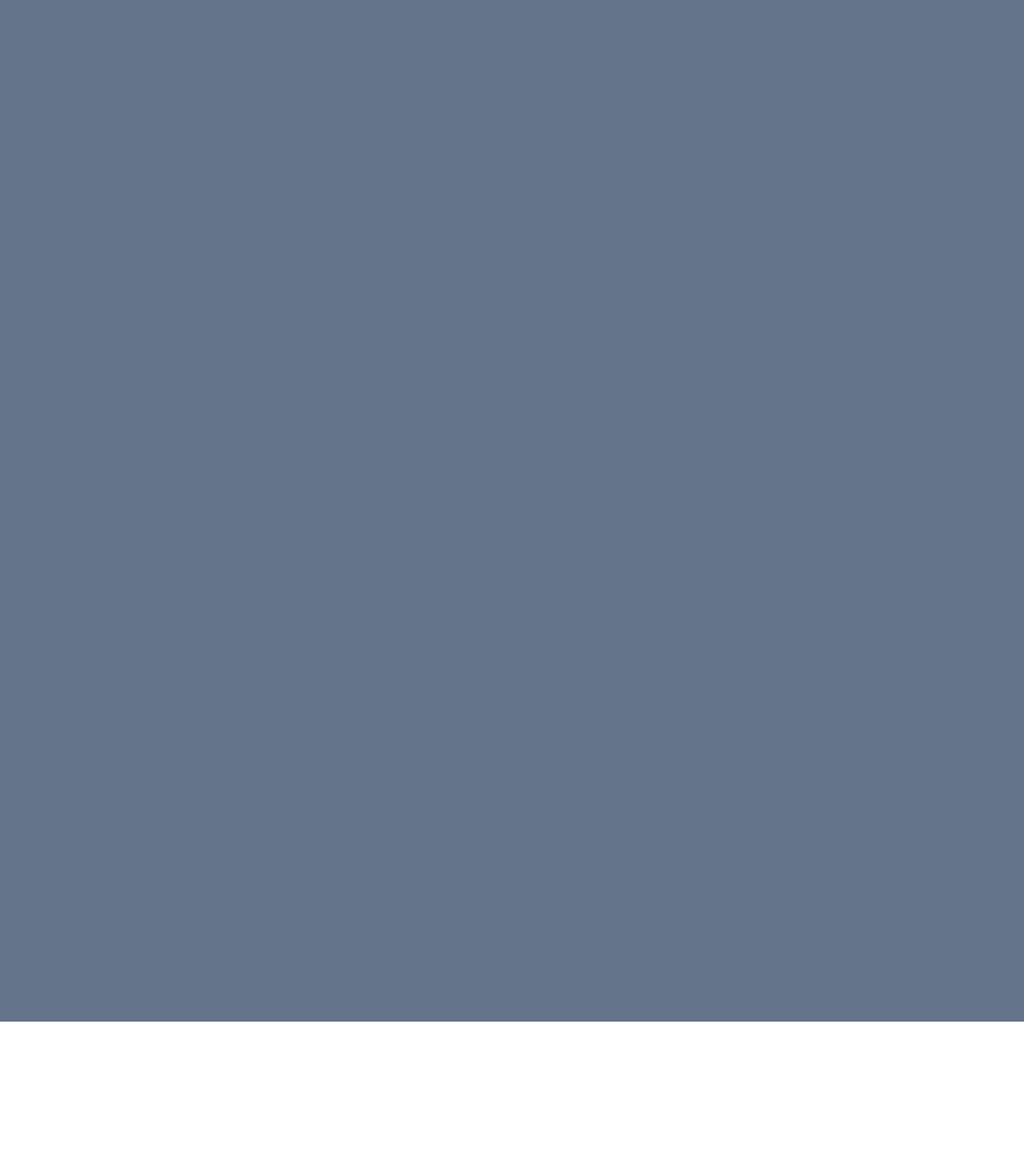
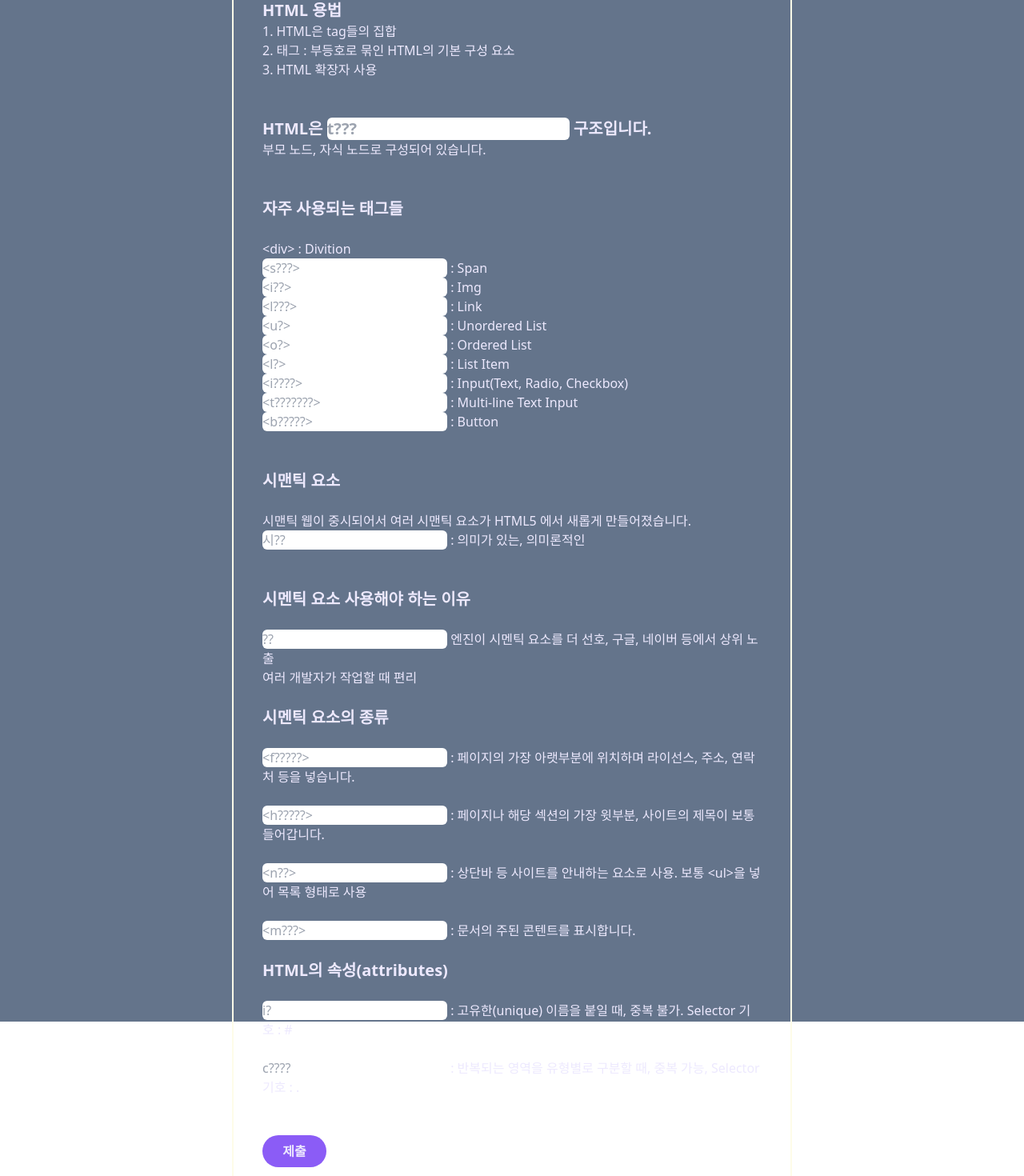
Before and after one commit to haileyport/fill-the-blank-react, a React (Create React App) app: page /html in a window 1280 px wide. Shown: the part 323-1793 px from the top of the page at 80% size. Before the commit the page ends 1600 px from the top, so only its background shows below. Built offline with nearby package versions, Linux system fonts and the light colour scheme.

Commit message:
feat: HTML 페이지 구현

```diff
--- a/src/data/dummyData.js
+++ b/src/data/dummyData.js
@@ -4,6 +4,26 @@ export const data = {
   },
   meta: {
     brainstrom: "브레인스톰",
+  },
+  html: {
+    tree: "트리",
+    span: "<span>",
+    img: "<img>",
+    a: "<a>",
+    ul: "<ul>",
+    ol: "<ol>",
+    li: "<li>",
+    input: "<input>",
+    textarea: "<textarea>",
+    button: "<button>",
+    semantic: "시맨틱",
+    search: "검색",
+    footer: "<footer>",
+    header: "<header>",
+    nav: "<nav>",
+    main: "<main>",
+    id: "id",
+    class: "class",
   },
   css: {
     flex: "flex",
--- a/src/pages/Html.js
+++ b/src/pages/Html.js
@@ -1,11 +1,155 @@
-import React from "react";
+import React, { useState } from "react";
+import Layout from "./Layout";
+import { data } from "./../data/dummyData";
 
-const Html = () => {
+const HtmlContents = () => {
+  const [text, setText] = useState({});
+  const [newCss, setNewCss] = useState({});
+
+  const textHandler = (e) => {
+    changeText(e.target.id, e.target.value);
+  };
+
+  const changeText = (key, val) => {
+    setText((cur) => {
+      let condition = { ...cur };
+      condition[key] = val;
+      return condition;
+    });
+  };
+
+  const changeCss = (key, val) => {
+    setNewCss((cur) => {
+      let condition = { ...cur };
+      condition[key] = val;
+      return condition;
+    });
+  };
+
+  const answerHandler = (e) => {
+    e.preventDefault();
+    for (let key in data.css) {
+      if (key === text[key]) {
+        changeCss(key, `bg-green-100`);
+      } else {
+        changeCss(key, `bg-red-100`);
+        changeText(key, "");
+      }
+    }
+  };
+
+  const inputContents = (name, place) => {
+    return (
+      <input
+        id={name}
+        type="text"
+        placeholder={place}
+        value={text[name] || ""}
+        onChange={textHandler}
+        className={newCss.name}
+      />
+    );
+  };
+
   return (
     <>
-      <div></div>
+      <span className="text-xl font-bold">HTML</span>
+      <br />
+      <span>웹 페이지의 틀을 만드는 마크업 언어</span>
+      <br />
+      <br />
+      <span className="text-xl font-bold">HTML 용법</span>
+      <span>1. HTML은 tag들의 집합</span>
+      <span>2. 태그 : 부등호로 묶인 HTML의 기본 구성 요소</span>
+      <span>3. HTML 확장자 사용</span>
+      <br />
+      <br />
+      <span className="text-xl font-bold">
+        HTML은{"\n"}
+        {inputContents("tree", "t???")}
+        {"\n"}구조입니다.
+      </span>
+      <span>부모 노드, 자식 노드로 구성되어 있습니다.</span>
+      <br />
+      <br />
+      <span className="text-xl font-bold">자주 사용되는 태그들</span>
+      <br />
+      <span>{`<div> : Divition`}</span>
+      <span>{inputContents("span", "<s???>")} : Span</span>
+      <span>{inputContents("img", "<i??>")} : Img</span>
+      <span>{inputContents("link", "<l???>")} : Link</span>
+      <span>{inputContents("ul", "<u?>")} : Unordered List</span>
+      <span>{inputContents("ol", "<o?>")} : Ordered List</span>
+      <span>{inputContents("li", "<l?>")} : List Item</span>
+      <span>
+        {inputContents("input", "<i????>")} : Input(Text, Radio, Checkbox)
+      </span>
+      <span>
+        {inputContents("textarea", "<t???????>")} : Multi-line Text Input
+      </span>
+      <span>{inputContents("button", "<b?????>")} : Button</span>
+      <br />
+      <br />
+      <span className="text-xl font-bold">시맨틱 요소</span>
+      <br />
+      <span>
+        시맨틱 웹이 중시되어서 여러 시맨틱 요소가 HTML5 에서 새롭게
+        만들어졌습니다.
+      </span>
+      <span>{inputContents("semantic", "시??")} : 의미가 있는, 의미론적인</span>
+      <br />
+      <br />
+      <span className="text-xl font-bold">시멘틱 요소 사용해야 하는 이유</span>
+      <br />
+      <span>
+        {inputContents("search", "??")} 엔진이 시멘틱 요소를 더 선호, 구글,
+        네이버 등에서 상위 노출
+      </span>
+      <span>여러 개발자가 작업할 때 편리</span>
+      <br />
+      <span className="text-xl font-bold">시멘틱 요소의 종류</span>
+      <br />
+      <span>
+        {inputContents("footer", "<f?????>")} : 페이지의 가장 아랫부분에
+        위치하며 라이선스, 주소, 연락처 등을 넣습니다.
+      </span>
+      <br />
+      <span>
+        {inputContents("header", "<h?????>")} : 페이지나 해당 섹션의 가장
+        윗부분, 사이트의 제목이 보통 들어갑니다.
+      </span>
+      <br />
+      <span>
+        {inputContents("nav", "<n??>")} : 상단바 등 사이트를 안내하는 요소로
+        사용. 보통 {"<ul>"}을 넣어 목록 형태로 사용
+      </span>
+      <br />
+      <span>
+        {inputContents("main", "<m???>")} : 문서의 주된 콘텐트를 표시합니다.
+      </span>
+      <br />
+      <span className="text-xl font-bold">HTML의 속성(attributes)</span>
+      <br />
+      <span>
+        {inputContents("id", "i?")} : 고유한(unique) 이름을 붙일 때, 중복 불가.
+        Selector 기호 : #
+      </span>
+      <br />
+      <span>
+        {inputContents("class", "c????")} : 반복되는 영역을 유형별로 구분할 때,
+        중복 가능, Selector 기호 : .
+      </span>
+      <br />
+      <br />
+      <button className="w-[80px]" onClick={answerHandler}>
+        제출
+      </button>
     </>
   );
 };
 
-export default Html;
+const HTML = () => {
+  return <Layout contents={<HtmlContents />} />;
+};
+
+export default HTML;
```
